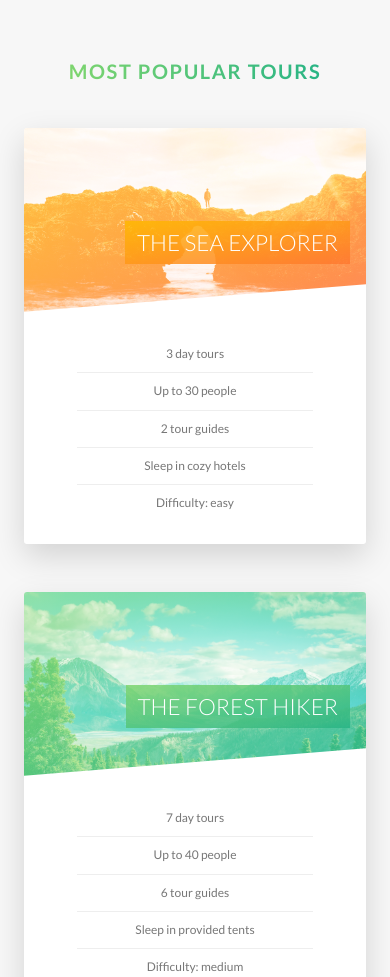
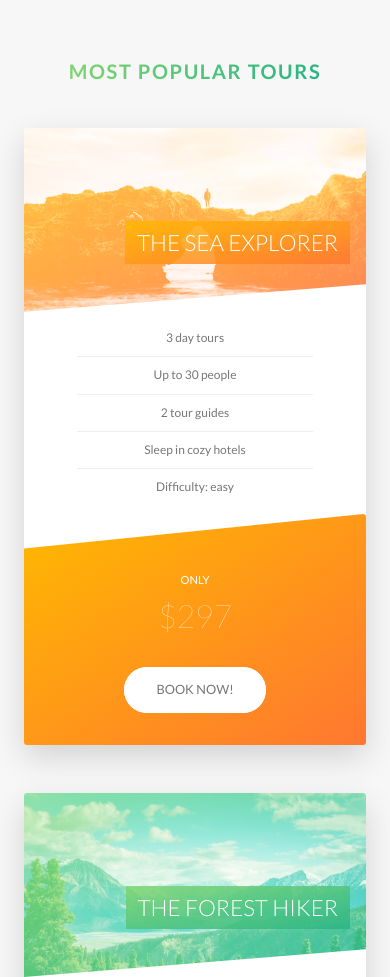
Before and after one commit to SalazarSDF/natours, a website: page index.html in a window 390 px wide. Shown: the part 2506-3483 px from the top of the page. Drawn offline with Linux system fonts and the light colour scheme.

Commit message:
implement: responsive layout(ep 59);

```diff
--- a/sass/components/_card.scss
+++ b/sass/components/_card.scss
@@ -3,7 +3,6 @@
   perspective: 150rem;
   -moz-perspective: 150rem;
   position: relative;
-
   height: 52rem;
   &__side {
     height: 52rem;
@@ -173,4 +172,48 @@
     font-size: 6rem;
     font-weight: 100;
   }
+
+  @include respond(tab-port) {
+    // FUNCTIONALIT
+    height: auto;
+    border-radius: 3px;
+    background-color: $color-white;
+    box-shadow: 0 1.5rem 4rem rgba($color-black, 0.15);
+    &__side {
+      height: auto;
+      position: relative;
+      box-shadow: none;
+
+      &--back {
+        transform: rotateY(0);
+        clip-path: polygon(0 15%, 100% 0, 100% 100%, 0 100%);
+      }
+    }
+
+    &:hover &__side--front {
+      transform: rotateY(0);
+    }
+
+    &__details {
+      padding: 1rem 3rem;
+    }
+
+    // FRONT SIDE STYLING
+    &__cta {
+      position: relative;
+      top: 0%;
+      left: 0%;
+      transform: translate(0);
+      width: 100%;
+      padding: 7rem 4rem 4rem 4rem;
+    }
+
+    &__price-box {
+      margin-bottom: 3rem;
+    }
+
+    &__price-value {
+      font-size: 4rem;
+    }
+  }
 }
--- a/sass/components/_form.scss
+++ b/sass/components/_form.scss
@@ -14,6 +14,10 @@
     width: 90%;
     display: block;
     transition: all 0.3s;
+
+    @include respond(tab-port) {
+      width: 100%;
+    }
 
     &:focus {
       outline: none;
@@ -48,9 +52,14 @@
   &__radio-group {
     display: inline-block;
     width: 49%;
+
+    @include respond(tab-port) {
+      width: 100%;
+      margin-bottom: 2rem;
+    }
   }
 
-  &__radio-input{
+  &__radio-input {
     display: none;
   }
 
--- a/sass/components/_popup.scss
+++ b/sass/components/_popup.scss
@@ -55,6 +55,11 @@
     -ms-hyphens: auto;
     -webkit-hyphens: auto;
     hyphens: auto;
+
+    @include respond(tab-port) {
+      -moz-column-count: 1;
+      column-count: 1;
+    }
   }
 
   &:target {
--- a/sass/components/_story.scss
+++ b/sass/components/_story.scss
@@ -8,6 +8,16 @@
   padding-left: 9rem;
   font-size: $default-font-size;
   transform: skewX(-12deg);
+
+  @include respond(tab-port) {
+    width: 100%;
+    padding: 4rem;
+    padding-left: 7rem;
+  }
+
+  @include respond(phone) {
+    transform: skewX(0);
+  }
 
   &__shape {
     width: 15rem;
@@ -20,6 +30,10 @@
     transform: translateX(-3rem) skewX(12deg);
     position: relative;
     overflow: hidden;
+
+    @include respond(phone) {
+      transform: translateX(-3rem) skewX(0);
+    }
   }
 
   &__img {
@@ -30,6 +44,9 @@
 
   &__text {
     transform: skewX(12deg);
+    @include respond(phone) {
+      transform: skewX(0);
+    }
   }
 
   &__caption {
--- a/sass/pages/_home.scss
+++ b/sass/pages/_home.scss
@@ -71,10 +71,35 @@
   border-radius: 3px;
   box-shadow: 0 1.5rem 4rem rgba($color-black, 0.3);
 
-  height: 50rem;
+  @include respond(tab-land) {
+    background-image: linear-gradient(
+        105deg,
+        rgba($color-white, 0.9) 0%,
+        rgba($color-white, 0.5) 65%,
+        transparent 65%
+      ),
+      url(../img/nat-10.jpg);
+    background-size: cover;
+  }
+
+  @include respond(tab-port) {
+    background-image: linear-gradient(
+        to right,
+        rgba($color-white, 0.9) 0%,
+        rgba($color-white, 0.5) 100%
+      ),
+      url(../img/nat-10.jpg);
+  }
 
   &__form {
     width: 50%;
     padding: 6rem;
+    @include respond(tab-land) {
+      width: 65%;
+    }
+
+    @include respond(tab-port) {
+      width: 100%;
+    }
   }
 }
```
Also changed, not shown: css/style.css.
